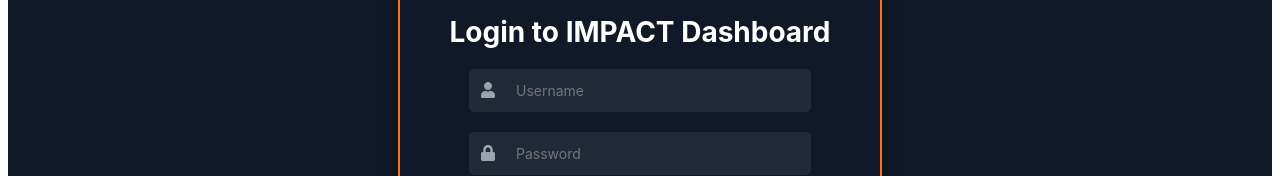
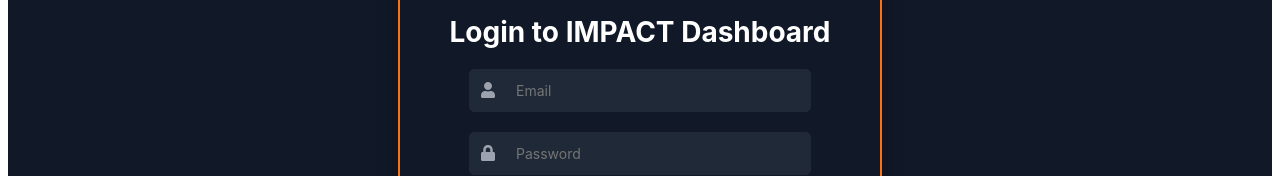
Before and after one commit to Wavonics/impact-dashboard-ui-react, a React (Create React App) app: page /login in a window 1280 px wide. Shown: the part 487-663 px from the top of the page. Built offline with nearby package versions, Linux system fonts and the light colour scheme.

Commit message:
Update Login.js

```diff
--- a/src/components/Login.js
+++ b/src/components/Login.js
@@ -1,14 +1,25 @@
-import React from 'react';
+import React, { useState } from 'react';
 import { useNavigate } from 'react-router-dom';
 import { FaUser, FaLock } from 'react-icons/fa';
+import { signInWithEmailAndPassword } from 'firebase/auth';
+import { auth } from '../firebase';
 
 export default function Login() {
   const navigate = useNavigate();
+  const [email, setEmail] = useState('');
+  const [password, setPassword] = useState('');
+  const [error, setError] = useState('');
 
   const handleSubmit = (e) => {
     e.preventDefault();
-    // TODO: authentication logic could go here
-    navigate('/dashboard');
+    signInWithEmailAndPassword(auth, email, password)
+      .then(() => {
+        navigate('/dashboard');
+      })
+      .catch((err) => {
+        setError('Invalid email or password');
+        console.error(err);
+      });
   };
 
   const containerStyle = {
@@ -88,17 +99,26 @@ export default function Login() {
     marginTop: '10px'
   };
 
+  const errorStyle = {
+    color: '#f87171',
+    fontSize: '14px',
+    marginBottom: '10px'
+  };
+
   return (
     <div style={containerStyle}>
       <div style={formContainerStyle}>
         <img src="/logo.png" alt="IMPACT Logo" style={logoStyle} />
         <h1 style={titleStyle}>Login to IMPACT Dashboard</h1>
+        {error && <p style={errorStyle}>{error}</p>}
         <form onSubmit={handleSubmit} style={{ display: 'flex', flexDirection: 'column', alignItems: 'center' }}>
           <div style={inputWrapperStyle}>
             <FaUser style={iconStyle} />
             <input
-              type="text"
-              placeholder="Username"
+              type="email"
+              placeholder="Email"
+              value={email}
+              onChange={(e) => setEmail(e.target.value)}
               style={inputStyle}
               onFocus={(e) => (e.target.style.outlineColor = inputFocusStyle.outlineColor)}
               onBlur={(e) => (e.target.style.outlineColor = '')}
@@ -109,6 +129,8 @@ export default function Login() {
             <input
               type="password"
               placeholder="Password"
+              value={password}
+              onChange={(e) => setPassword(e.target.value)}
               style={inputStyle}
               onFocus={(e) => (e.target.style.outlineColor = inputFocusStyle.outlineColor)}
               onBlur={(e) => (e.target.style.outlineColor = '')}
```
